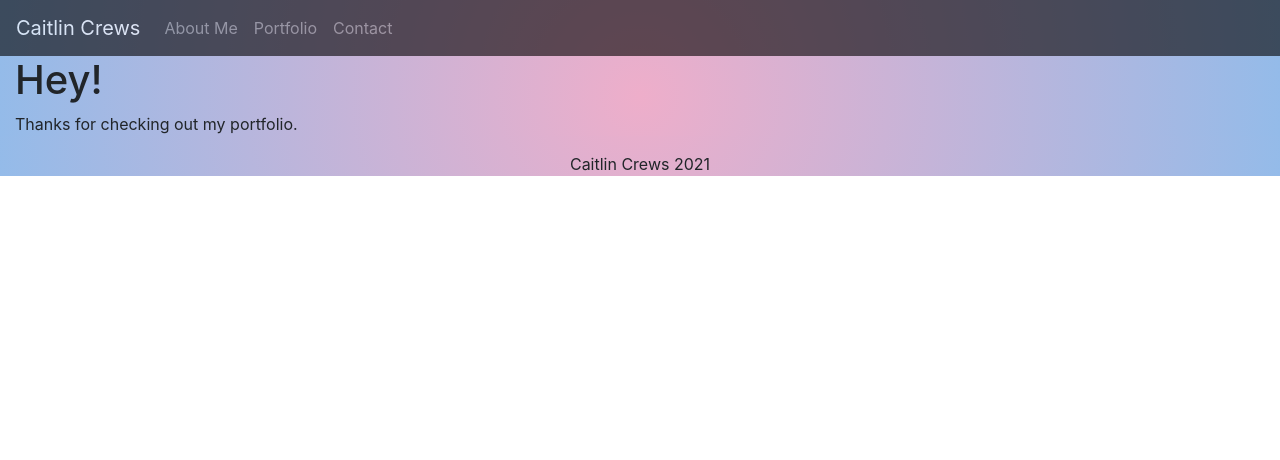
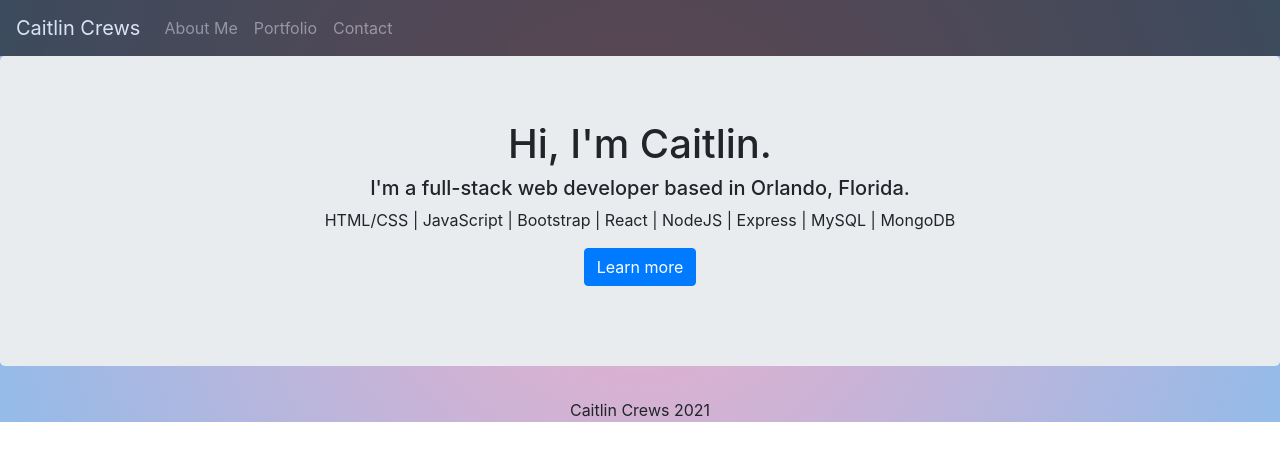
Before and after one commit to caitlincrews08/React-Portfolio, a React (Create React App) app: page / in a window 1280 px wide. Shown: the top 460 px of the page. Built offline with nearby package versions, Linux system fonts and the light colour scheme.

Commit message:
updated intro page with button and added technologies

```diff
--- a/src/pages/home.js
+++ b/src/pages/home.js
@@ -1,16 +1,20 @@
 import React from "react";
-import { Container } from "react-bootstrap";
+import { Jumbotron, Button } from "react-bootstrap";
 
 function Home() {
   return (
-    <div className="bkg">
-        <Container fluid>
-          <h1>Hey!</h1>
-          <p>
-            Thanks for checking out my portfolio.
-          </p>
-        </Container>
-    </div>
+    <Jumbotron className="home text-center">
+      <div className="center">
+      <h1>Hi, I'm Caitlin.</h1>
+      <h5>
+        I'm a full-stack web developer based in Orlando, Florida.
+      </h5>
+      <p className="bold">HTML/CSS | JavaScript | Bootstrap | React | NodeJS | Express | MySQL | MongoDB</p>
+      <p>
+        <Button variant="primary" href="about">Learn more</Button>
+      </p>
+      </div>
+    </Jumbotron>
   )
 }
 
```
